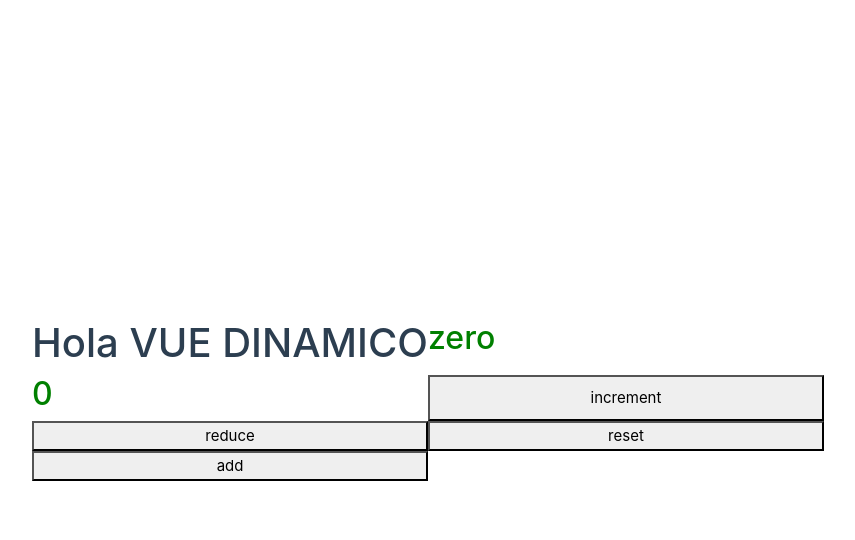
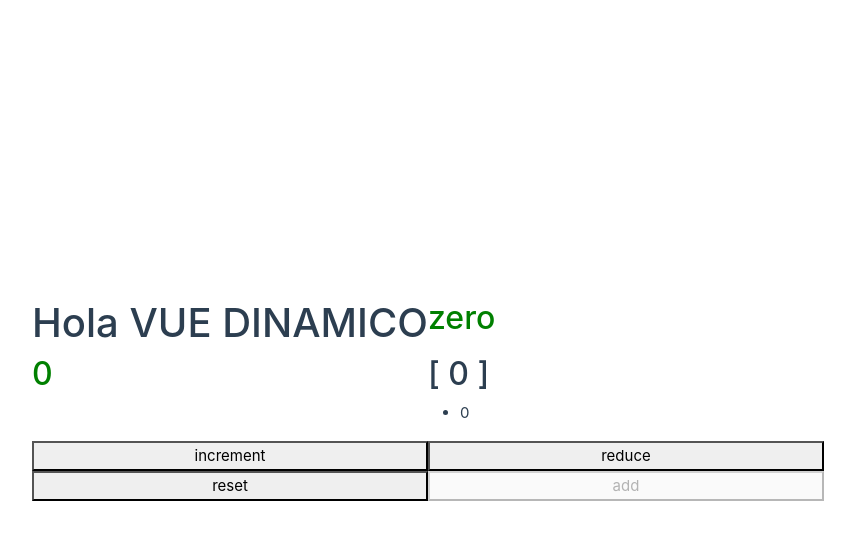
Before and after one commit to COLADOXD/first-vue, a Vue app: page / in a window 1280 px wide. Both pictures are taken after a click on the button "add". Shown: the top 540 px of the page, without its empty margins (212-1067 px from the left). Built offline with nearby package versions, Linux system fonts and the light colour scheme; the HTML template or start-up script is replaced by a standard one.

Commit message:
37. Solución práctica

```diff
--- a/src/App.vue
+++ b/src/App.vue
@@ -1,10 +1,11 @@
 <script setup lang="ts">
-import { ref, computed } from 'vue';
+import { ref, computed, Ref } from 'vue';
 
 
 const name = "Vue dinamico";
 
 let counter = ref(0);
+let counterArray: Ref<number[]> = ref([]);
 
 const classComputer = computed(() => {
   if (counter.value === 0) {
@@ -17,6 +18,14 @@
     return 'negative'
   }
 });
+
+const addNumber = computed(() => {
+  const disabled = counterArray.value.find((number) => number === counter.value);
+  if (disabled === 0) {
+    return true
+  }
+  return disabled ? true : false
+})
 </script>
 
 <template>
@@ -25,8 +34,13 @@
   </h1>
   <h2 :style="counter >= 0 ? 'color: green' : 'color: red'">{{ classComputer }}</h2>
   <h2 :style="counter >= 0 ? 'color: green' : 'color: red'">{{ counter }}</h2>
+  <h2>{{ counterArray }}</h2><br>
+  <ul>
+    <li v-for="number in counterArray">
+      {{ number }}</li>
+  </ul>
   <button @click="counter++">increment</button>
   <button @click="counter--">reduce</button>
   <button @click="counter = 0">reset</button>
-  <button :disabled="false">add</button>
+  <button :disabled="addNumber" @click="counterArray.push(counter)">add</button>
 </template>
```
